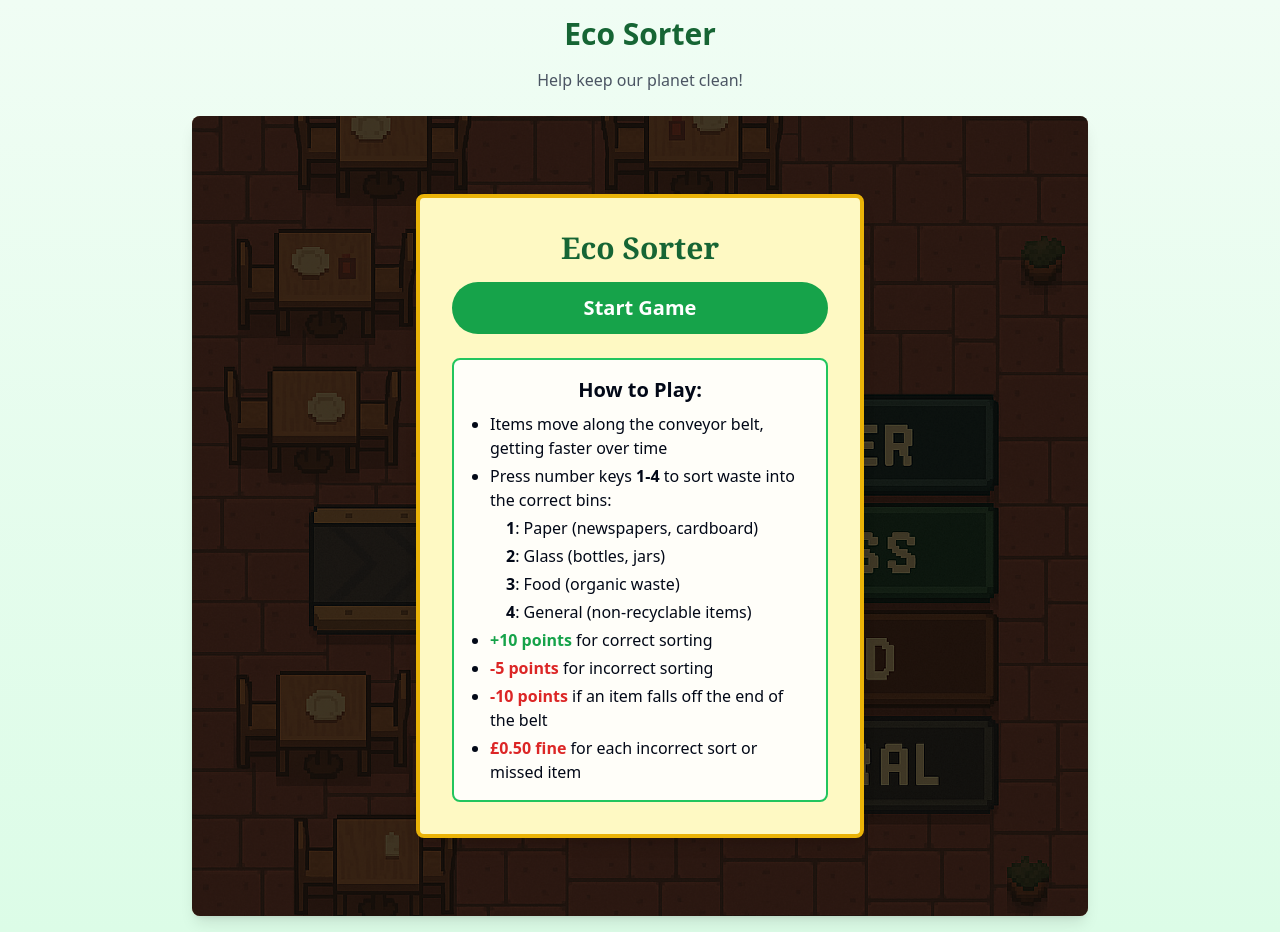
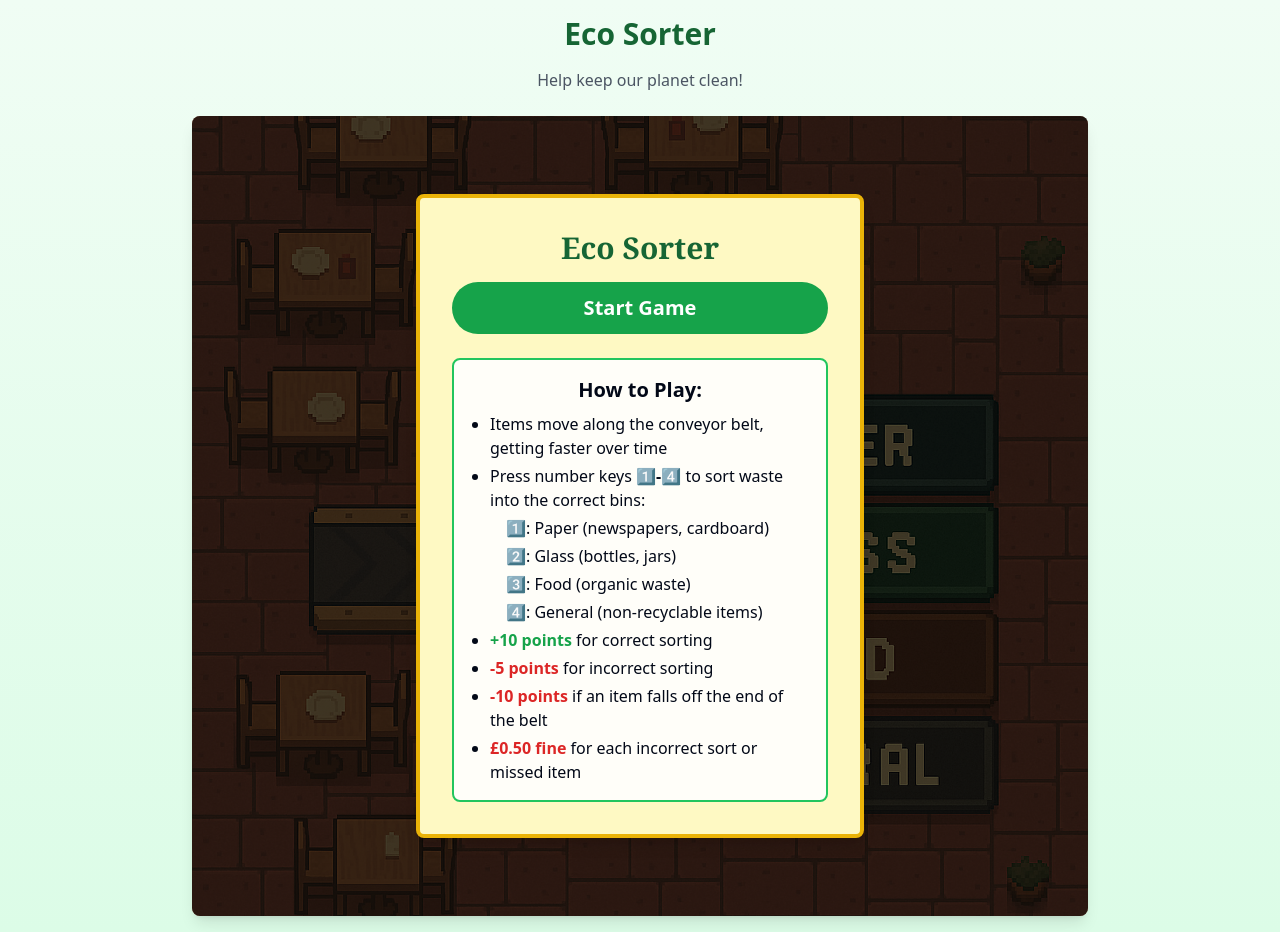
Before and after one commit to NandosUK/hackathon-team-kilo, a Next.js app: page / in a window 1280 px wide. Built offline with nearby package versions, Linux system fonts and the light colour scheme.

Commit message:
update number keys in How to Play section with emoji representation

```diff
--- a/components/game.tsx
+++ b/components/game.tsx
@@ -107,11 +107,11 @@ export default function Game() {
               <h3 className="font-bold mb-2 text-xl text-center">How to Play:</h3>
               <ul className="list-disc pl-5 space-y-1">
                 <li>Items move along the conveyor belt, getting faster over time</li>
-                <li>Press number keys <span className="font-bold">1-4</span> to sort waste into the correct bins:</li>
-                <li className="ml-4 list-none"> <span className="font-bold">1</span>: Paper (newspapers, cardboard)</li>
-                <li className="ml-4 list-none"> <span className="font-bold">2</span>: Glass (bottles, jars)</li>
-                <li className="ml-4 list-none"> <span className="font-bold">3</span>: Food (organic waste)</li>
-                <li className="ml-4 list-none"> <span className="font-bold">4</span>: General (non-recyclable items)</li>
+                <li>Press number keys <span className="font-bold">1️⃣-4️⃣</span> to sort waste into the correct bins:</li>
+                <li className="ml-4 list-none"> <span className="font-bold">1️⃣</span>: Paper (newspapers, cardboard)</li>
+                <li className="ml-4 list-none"> <span className="font-bold">2️⃣</span>: Glass (bottles, jars)</li>
+                <li className="ml-4 list-none"> <span className="font-bold">3️⃣</span>: Food (organic waste)</li>
+                <li className="ml-4 list-none"> <span className="font-bold">4️⃣</span>: General (non-recyclable items)</li>
                 <li><span className="text-green-600 font-bold"> +10 points</span> for correct sorting</li>
                 <li><span className="text-red-600 font-bold"> -5 points</span> for incorrect sorting</li>
                 <li><span className="text-red-600 font-bold"> -10 points</span> if an item falls off the end of the belt</li>
```
